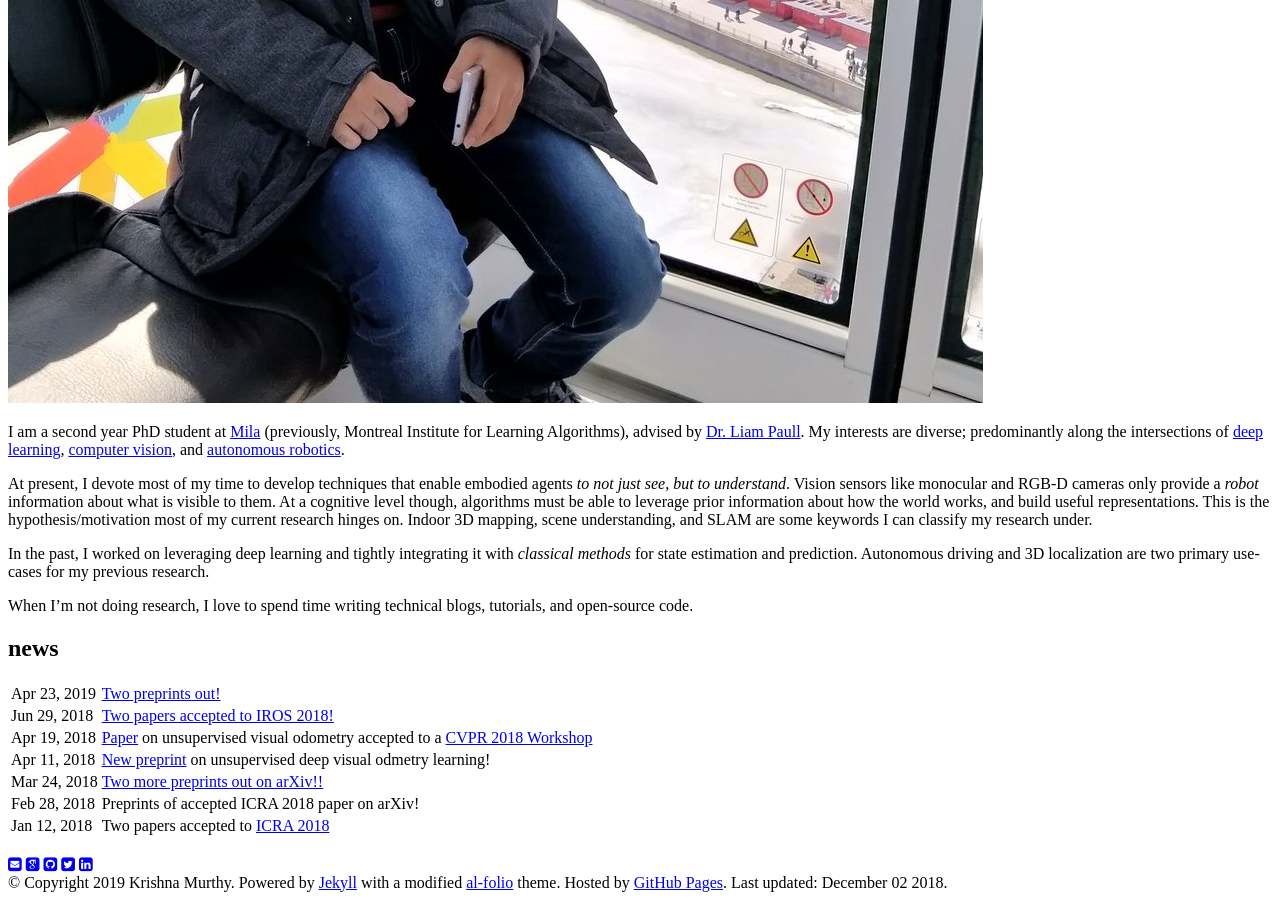
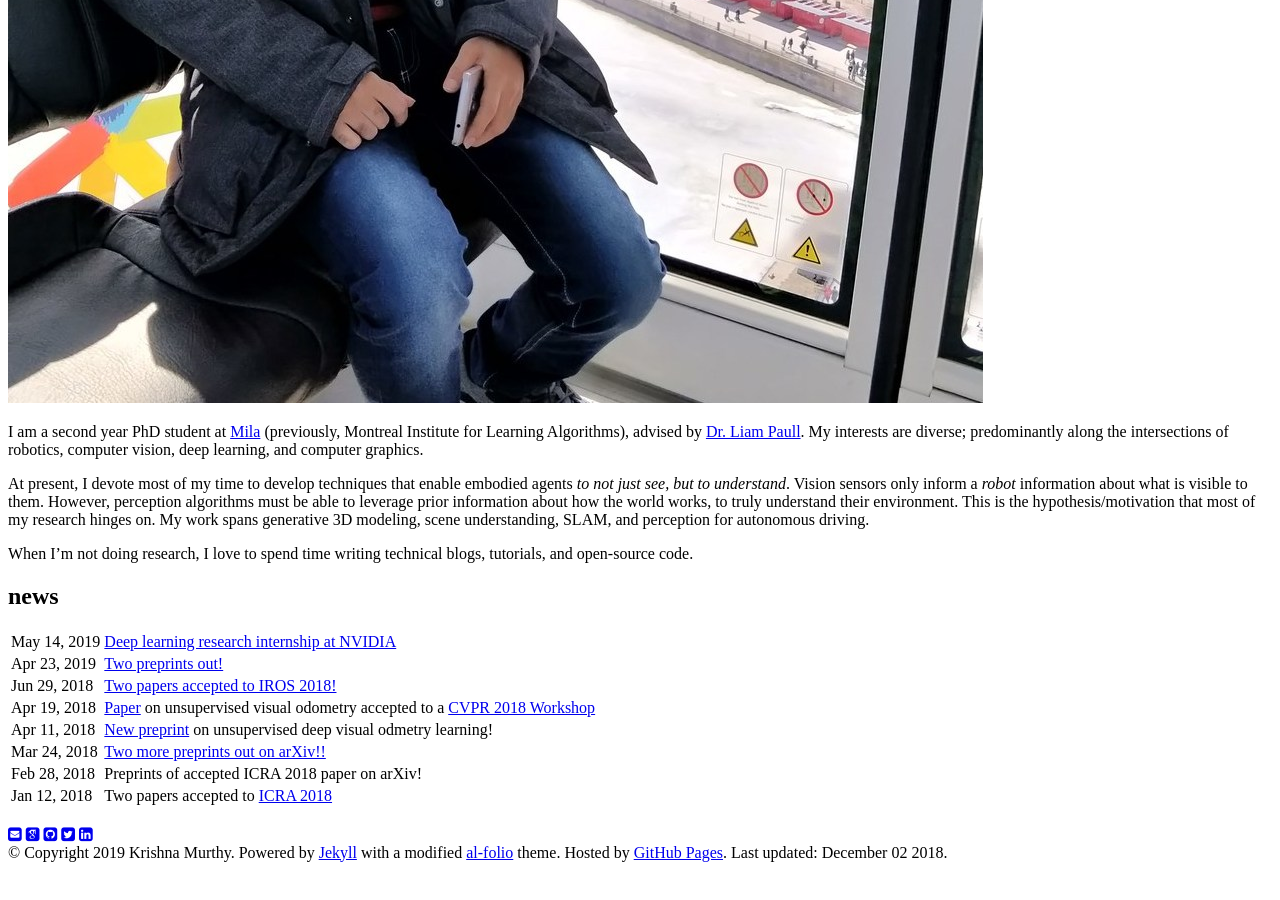
Before and after one commit to manfreddiaz/krrish94.github.io, a Jekyll site: the page built from _pages/about.md, in a window 1280 px wide and 900 px high, scrolled down 837 px. Built offline with Jekyll 4.4.1, drawn with Linux system fonts in a browser that asks for light colours; nearby versions of some CDN libraries; some web fonts are replaced; after the commit the page ends 1707 px from its top, so only the background shows below that.

Commit message:
Add summer internship

```diff
--- a/_pages/about.md
+++ b/_pages/about.md
@@ -13,10 +13,8 @@ social: true
 ---
 
 
-I am a second year PhD student at [Mila](https://mila.quebec/en/) (previously, Montreal Institute for Learning Algorithms), advised by [Dr. Liam Paull](https://people.csail.mit.edu/lpaull/). My interests are diverse; predominantly along the intersections of [deep learning](https://www.technologyreview.com/s/513696/deep-learning/), [computer vision](https://hayo.io/computer-vision/), and [autonomous robotics](https://en.wikipedia.org/wiki/Robotics).
+I am a second year PhD student at [Mila](https://mila.quebec/en/) (previously, Montreal Institute for Learning Algorithms), advised by [Dr. Liam Paull](https://people.csail.mit.edu/lpaull/). My interests are diverse; predominantly along the intersections of robotics, computer vision, deep learning, and computer graphics.
 
-At present, I devote most of my time to develop techniques that enable embodied agents _to not just see, but to understand_. Vision sensors like monocular and RGB-D cameras only provide a _robot_ information about what is visible to them. At a cognitive level though, algorithms must be able to leverage prior information about how the world works, and build useful representations. This is the hypothesis/motivation most of my current research hinges on. Indoor 3D mapping, scene understanding, and SLAM are some keywords I can classify my research under.
-
-In the past, I worked on leveraging deep learning and tightly integrating it with *classical methods* for state estimation and prediction. Autonomous driving and 3D localization are two primary use-cases for my previous research.
+At present, I devote most of my time to develop techniques that enable embodied agents _to not just see, but to understand_. Vision sensors only inform a _robot_ information about what is visible to them. However, perception algorithms must be able to leverage prior information about how the world works, to truly understand their environment. This is the hypothesis/motivation that most of my research hinges on. My work spans generative 3D modeling, scene understanding, SLAM, and perception for autonomous driving.
 
 When I'm not doing research, I love to spend time writing technical blogs, tutorials, and open-source code.
```
Also changed, not shown: _news/announcement_8.md (added, +8 -0 lines).
